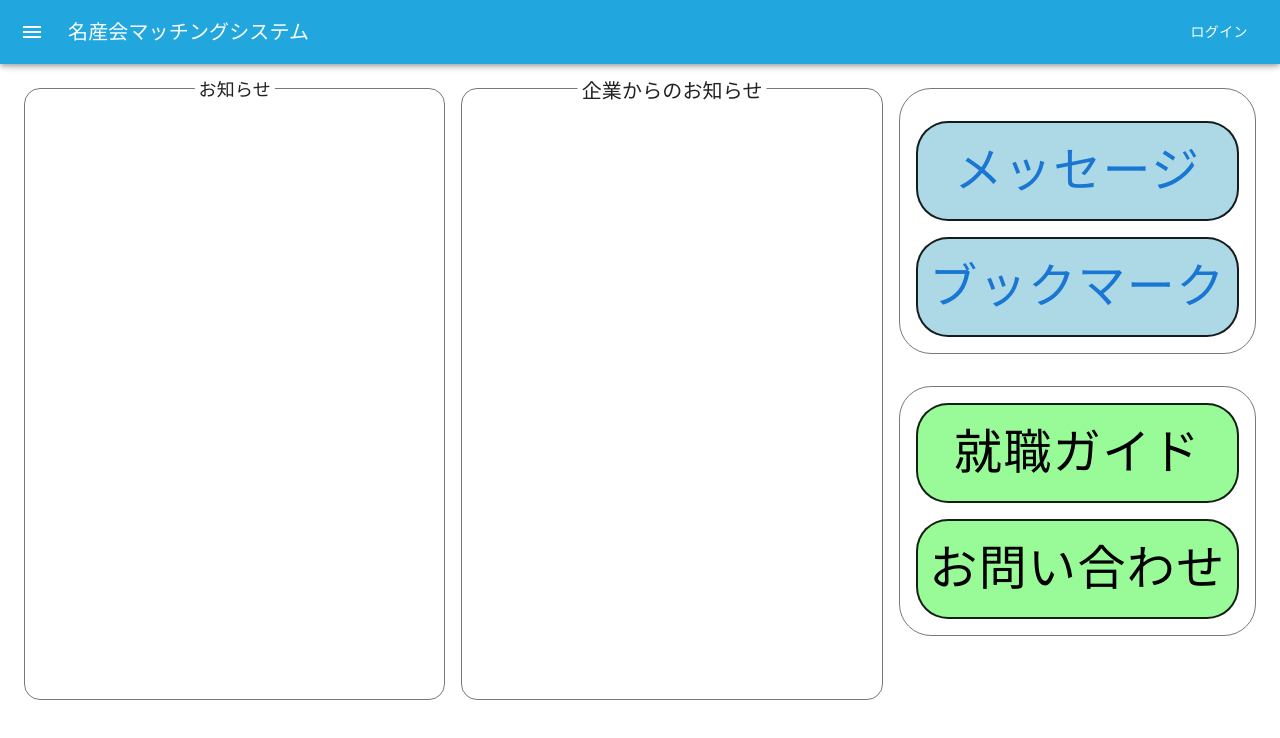
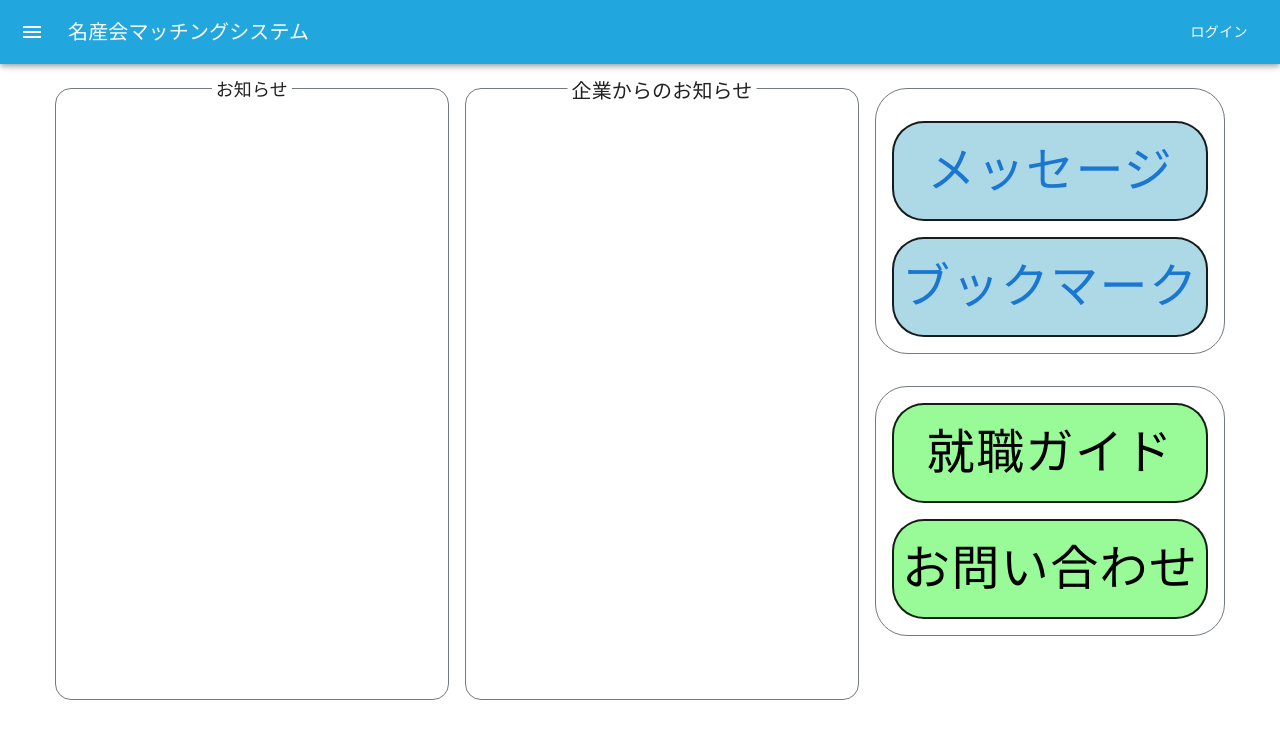
Before and after one commit to hayatosuzuki3228/CVAISotuken, a React (Vite) app: page / in a window 1280 px wide. Shown: the top 738 px of the page. Built offline with nearby package versions, Linux system fonts and the light colour scheme.

Commit message:
ちょっとできた

```diff
--- a/src/Page/toppage.jsx
+++ b/src/Page/toppage.jsx
@@ -238,16 +238,18 @@ export function Toppage() {
           <DrawerHeader />
           <Stack
             direction="row"
+            flexWrap="wrap"
             alignContent="center"
             justifyContent="center"
             spacing={2}
             height="100%"
+            width="100%"
           >
             <Box
               border={1}
               borderColor={gray}
               sx={{ borderRadius: 4 }}
-              width="100%"
+              width="32%"
               height="100%"
             >
               <CustomBox></CustomBox>
@@ -256,12 +258,12 @@ export function Toppage() {
               border={1}
               borderColor={gray}
               sx={{ borderRadius: 4 }}
-              width="100%"
+              width="32%"
               height="100%"
             >
               <CustomBox1></CustomBox1>
             </Box>
-            <Stack direction="column" width="85%" height="100%">
+            <Stack direction="column" width="200" height="100%">
               <Box p={2} border={1} borderColor={gray} sx={{ borderRadius: 8 }}>
                 <p></p>
                 <Box
```
Also changed, not shown: toppage.css (+15 -0 lines).
